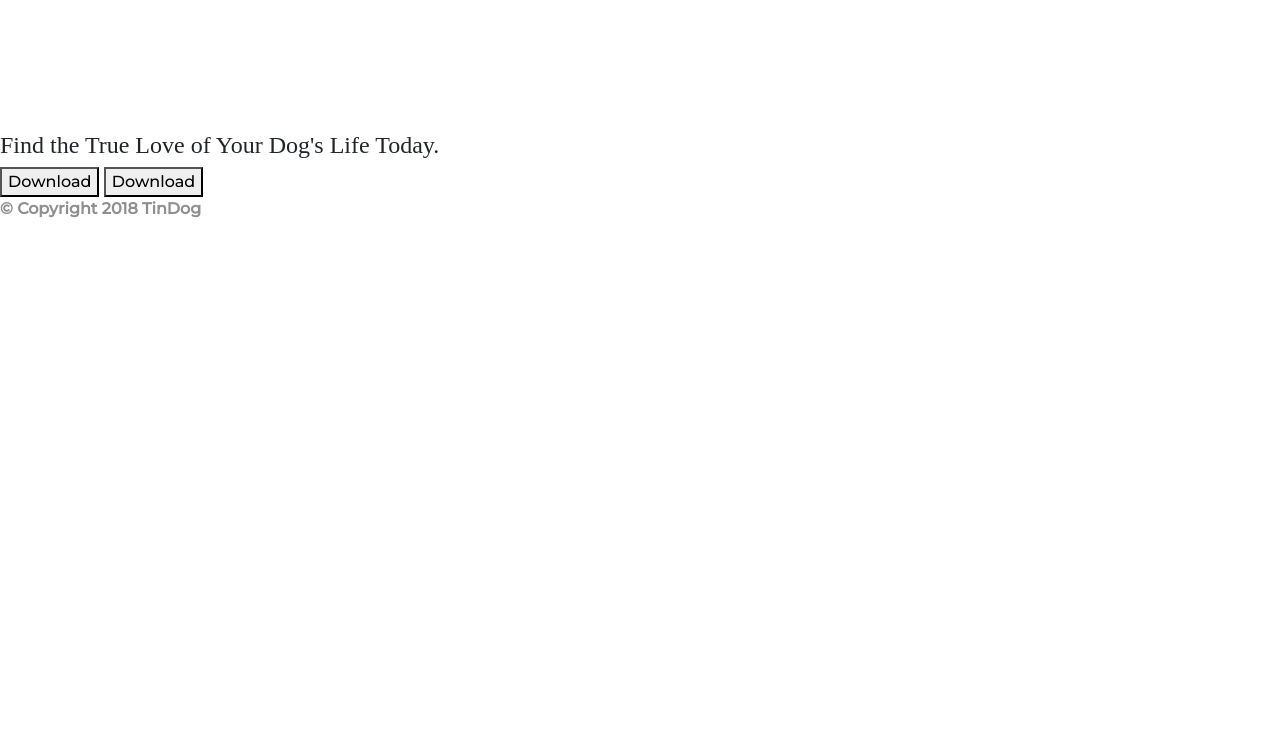
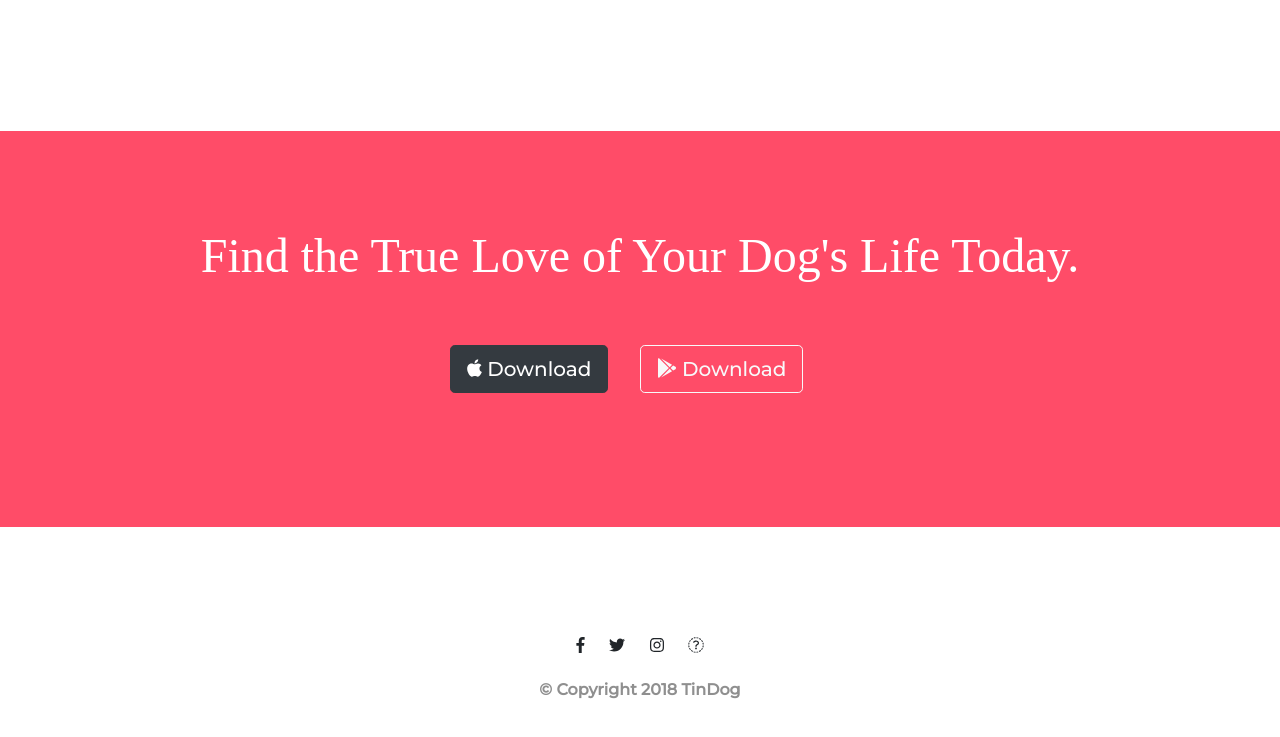
Before and after one commit to maylennunez/Bootstrap, a plain HTML site: page index.html in a window 1280 px wide. Shown: the part 2468-3205 px from the top of the page. Before the commit the page ends 2705 px from the top, so only its background shows below. Drawn offline with nearby package versions, Linux system fonts and the light colour scheme.

Commit message:
cta Section

```diff
--- a/css/styles.css
+++ b/css/styles.css
@@ -138,6 +138,7 @@ padding: 7% 15%;
 }
 
 @media (max-width:1028px) {
+
   #title {
     text-align: center;
   }
@@ -146,3 +147,27 @@ padding: 7% 15%;
     transform: rotate(0);
   }
 }
+
+/* Call to Action Section */
+
+#cta {
+  background-color: #ff4c68;
+  color: #fff;
+  text-align: center;
+  padding: 7% 15%;
+}
+.cta-heading {
+  font-family: "Montserrat-Black";
+  font-size: 3rem;
+  line-height: 1.5;
+}
+
+/* Footer */
+
+#footer {
+  padding: 7% 15%;
+  text-align: center;
+}
+.social-icon {
+  margin: 20px 10px;
+}
--- a/index.html
+++ b/index.html
@@ -36,13 +36,13 @@
         <div class="collapse navbar-collapse" id="navbarSupportedContent">
           <ul class="navbar-nav ml-auto">
             <li class="nav-item">
-              <a class="nav-link" href="">Contact</a>
+              <a class="nav-link" href="#footer">Contact</a>
             </li>
             <li class="nav-item">
-              <a class="nav-link" href="">Pricing</a>
+              <a class="nav-link" href="#pricing">Pricing</a>
             </li>
             <li class="nav-item">
-              <a class="nav-link" href="">Download</a>
+              <a class="nav-link" href="#cta">Download</a>
             </li>
           </ul>
         </div>
@@ -197,9 +197,9 @@
 
   <section id="cta">
 
-    <h3>Find the True Love of Your Dog's Life Today.</h3>
-    <button type="button">Download</button>
-    <button type="button">Download</button>
+    <h3 class="cta-heading">Find the True Love of Your Dog's Life Today.</h3>
+    <button type="button" class="btn btn-dark btn-lg download-button"><i class="fab fa-apple"></i> Download</button>
+    <button type="button" class="btn btn-outline-light btn-lg download-button"><i class="fab fa-google-play"></i> Download</button>
 
   </section>
 
@@ -207,7 +207,10 @@
   <!-- Footer -->
 
   <footer id="footer">
-
+    <i class="social-icon fab fa-facebook-f"></i>
+    <i class="social-icon fab fa-twitter"></i>
+    <i class="social-icon fab fa-instagram"></i>
+    <i class="social-icon fab fa-envelope"></i>
     <p>© Copyright 2018 TinDog</p>
 
   </footer>
```
